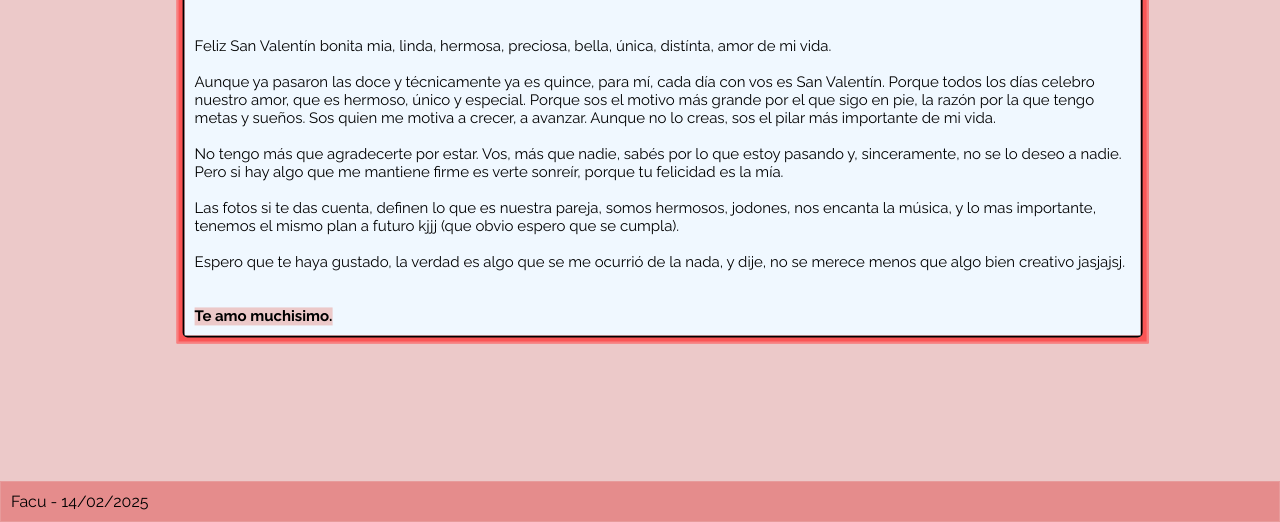
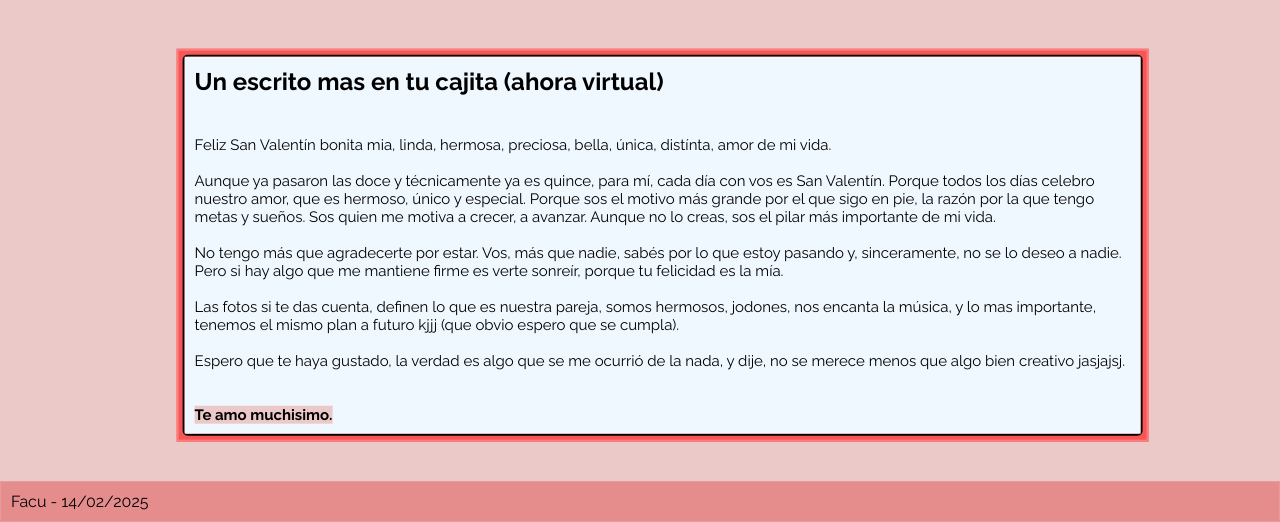
Before and after one commit to facuuuvillalba/mar, a plain HTML site: page index.html in a window 1280 px wide. Shown: the part 816-1338 px from the top of the page. Drawn offline with Linux system fonts and the light colour scheme.

Commit message:
Update styles.css

```diff
--- a/styles.css
+++ b/styles.css
@@ -132,7 +132,7 @@ html,body{
   margin-top: 120px;
   width: 75%;
   height: 100hv;
-  transform: translate(5%, -35%);
+  transform: translate(5%, -10%);
   margin-left: 10%;
   background-color: #fa5555;
   font-family: "Raleway", serif;
```
